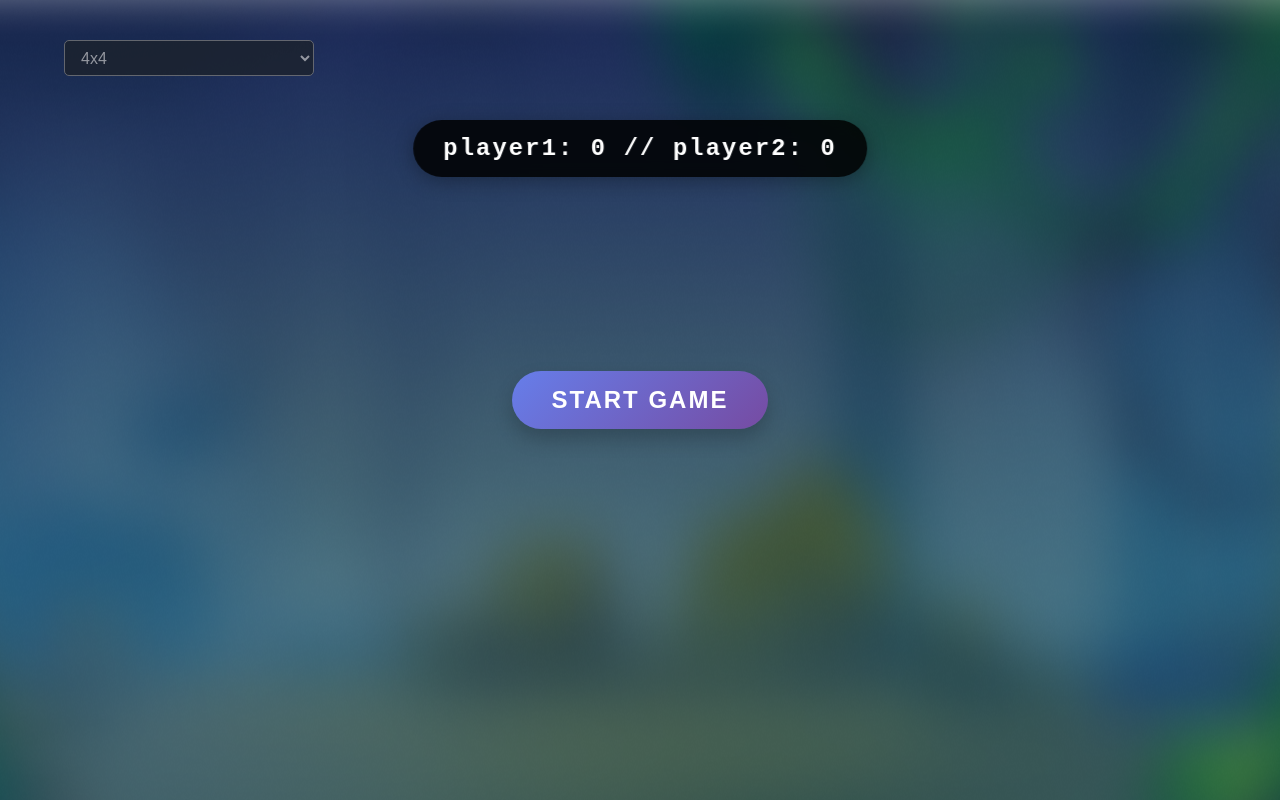
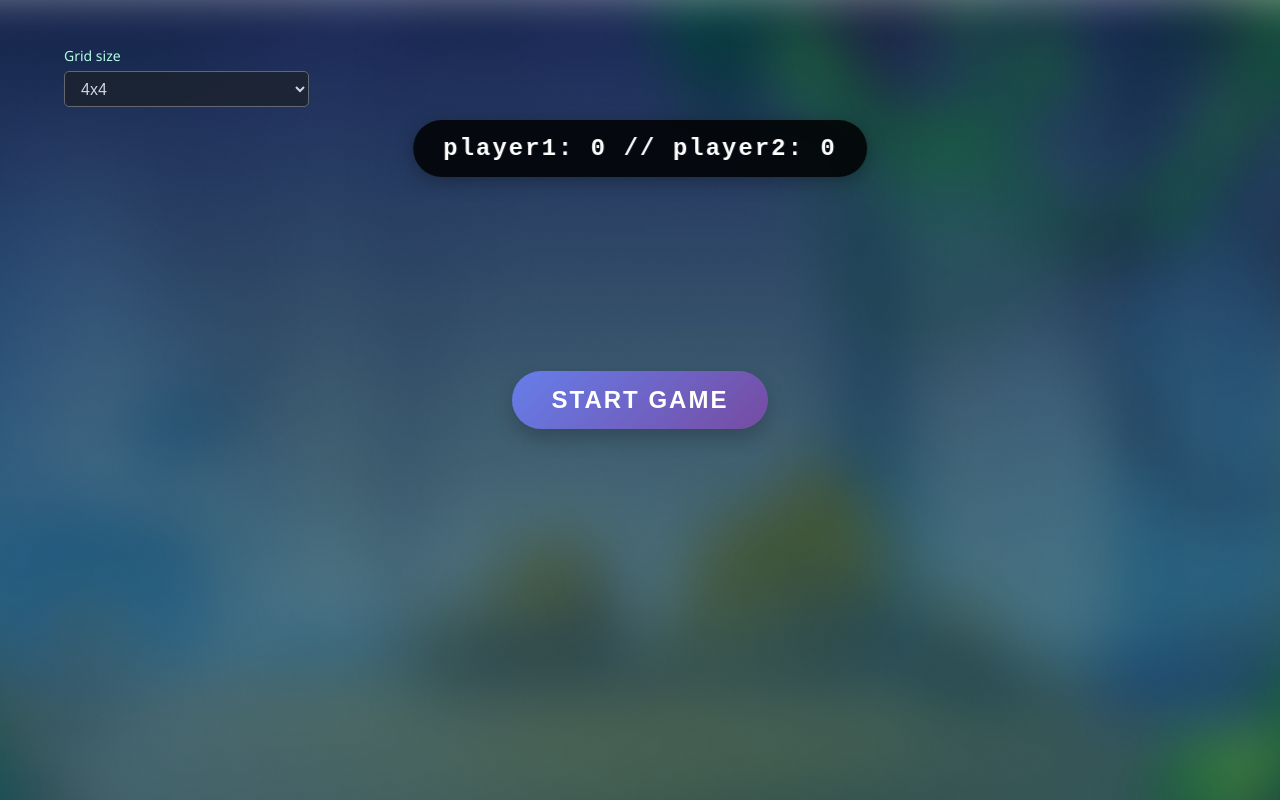
Before and after one commit to KamzeyevaAnastasiya/CatchTheGoogle, a website with bundled scripts: page ui/index.html in a window 1280 px wide. Built offline with nearby package versions, Linux system fonts and the light colour scheme.

Commit message:
Add settingsGame and styles

```diff
--- a/css/style.css
+++ b/css/style.css
@@ -23,19 +23,31 @@
     gap: 10rem;
 }
 
-.selectGridSize {
+.settingsGridSize {
     position: fixed;
     top: 5%;
     left: 5%;
+    display: flex;
+    flex-direction: column;
+}
+
+.labelGridSize {
+    font-weight: 400;
+    font-size: 14px;
+    color: #b6fde5;
+    padding: 6px 0;
+}
+
+.selectGridSize {
     border-radius: 5px;
     padding: 6px 12px;
-    width: 250px;
+    width: 245px;
     height: 36px;
     background: #1c222c;
     opacity: 0.8;
     font-weight: 400;
     font-size: 16px;
-    color: #b3b3b3;
+    color: #fff;
     cursor: pointer;
 }
 
@@ -43,7 +55,7 @@
     cursor: not-allowed;
 }
 
-button {
+.startButton {
     padding: 15px 40px;
     font-size: 24px;
     font-weight: bold;
@@ -58,12 +70,12 @@
     letter-spacing: 2px;
 }
 
-#root button:hover {
+#root .startButton:hover {
     transform: translateY(-3px);
     box-shadow: 0 15px 30px rgba(0, 0, 0, 0.3);
 }
 
-#root button:active {
+#root .startButton:active {
     transform: translateY(0);
 }
 
--- a/ui/controller.js
+++ b/ui/controller.js
@@ -1,4 +1,4 @@
-import {Game} from '../core/game/game.js'
+import { Game } from '../core/game/game.js'
 
 export class Controller {
   constructor(view) {
--- a/ui/view.js
+++ b/ui/view.js
@@ -46,7 +46,7 @@
         rootElement.innerHTML = ''
         scoreElement.innerHTML = ''
 
-        rootElement.append(this.#settingsGridSize(dto))
+        rootElement.append(this.#settingsGame(dto))
 
         if (dto.status === GameStatuses.pending) {
             rootElement.append(this.#settingsScreen())
@@ -54,12 +54,13 @@
             rootElement.append(this.#gridScreen(dto))
         }
 
-        scoreElement.innerText = `player1: ${dto.score[1].points} // player2: ${dto.score[2].points}`;
+        scoreElement.innerText = `player1: ${dto.score[1].points} // player2: ${dto.score[2].points}`
     }
 
     #settingsScreen() {
         const startButtonElement = document.createElement('button')
         startButtonElement.textContent = 'start game'
+        startButtonElement.className = 'startButton'
 
         //subject, publisher; subscribe, on, handle; observer, subscriber, handler
         startButtonElement.addEventListener('click', (e) => {
@@ -68,31 +69,44 @@
         return startButtonElement
     }
 
+    #settingsGame(dto) {
+        const wrapper = document.createElement('div')
+        wrapper.className = 'settingsGame'
+        wrapper.append(this.#settingsGridSize(dto))
+        return wrapper
+    }
+
     #settingsGridSize(dto) {
+        const wrapper = document.createElement('div')
+        wrapper.className = 'settingsGridSize'
+
+        const label = document.createElement('label')
+        label.textContent = 'Grid size'
+        label.className = 'labelGridSize'
+
         const selectGridSize = document.createElement('select')
         selectGridSize.className = 'selectGridSize'
 
         if (dto.status !== GameStatuses.pending) {
-            selectGridSize.disabled = true;
+            selectGridSize.disabled = true
         }
 
-        dto.gridSizeSettings.forEach(data => {
-            const newOption = new Option(data.text, data.value);
-            selectGridSize.add(newOption);
-        });
+        dto.gridSizeSettings.forEach((data) => {
+            const newOption = new Option(data.text, data.value)
+            selectGridSize.add(newOption)
+        })
 
         selectGridSize.value = `${dto.gridSize.columnCount}x${dto.gridSize.rowCount}`
 
         selectGridSize.addEventListener('change', (e) => {
-            const option = dto.gridSizeSettings.find(item => item.value === e.target.value)
+            const option = dto.gridSizeSettings.find((item) => item.value === e.target.value)
             if (!option) return
-            this.#callbacks.onChangeGridSize(
-                option.columnCount,
-                option.rowCount
-            )
+            this.#callbacks.onChangeGridSize(option.columnCount, option.rowCount)
         })
 
-        return selectGridSize
+        wrapper.append(label, selectGridSize)
+
+        return wrapper
     }
 
     #gridScreen(dto) {
```
Also changed, not shown: core/game/game.js (+23 -23 lines), ui/index.html (+4 -4 lines). Lines whose indentation alone changed are shown as unchanged.
